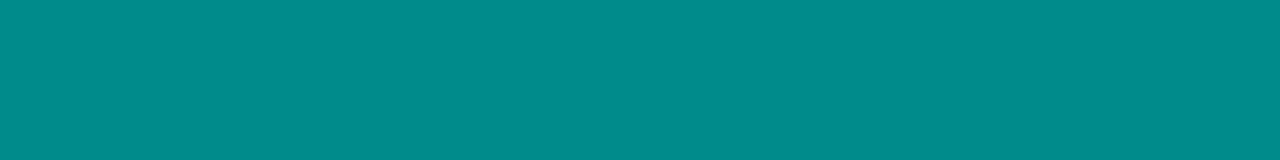
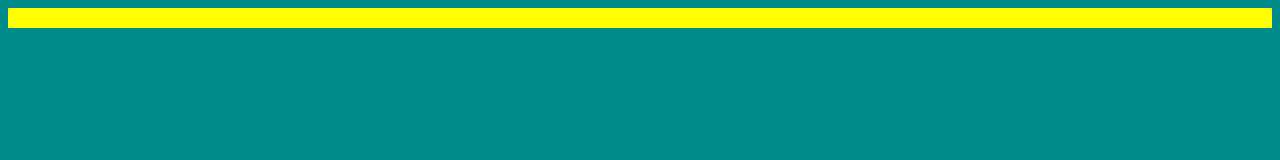
Before and after one commit to Reymond-Lima/introducaoCSS, a plain HTML site: page index.html in a window 1280 px wide. Drawn offline with Linux system fonts and the light colour scheme.

Commit message:
cor soliida bordas

```diff
--- a/css/style.css
+++ b/css/style.css
@@ -1,3 +1,4 @@
 body{
     background-color: darkcyan;
+    border: 10px solid yellow
 }
```
